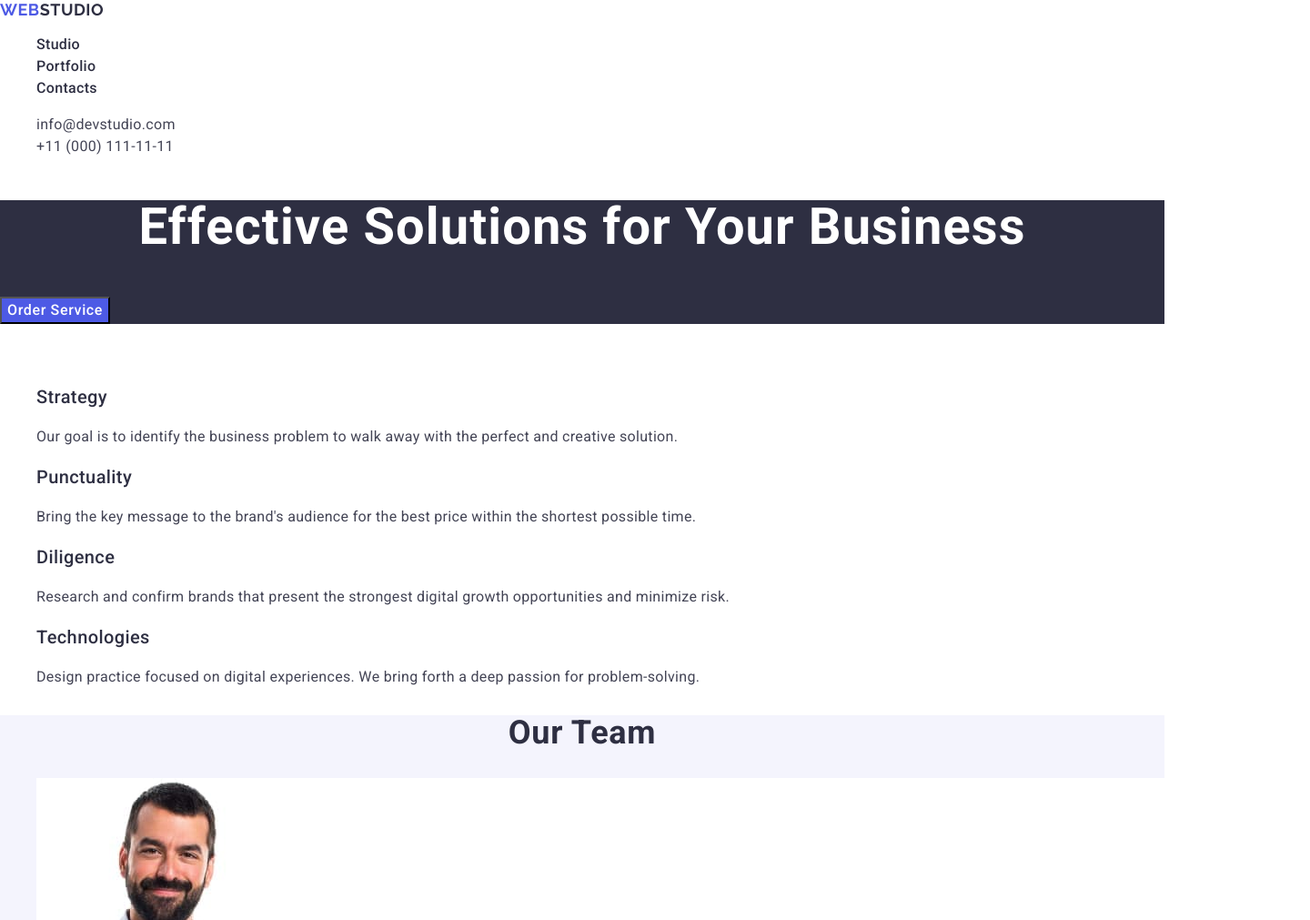
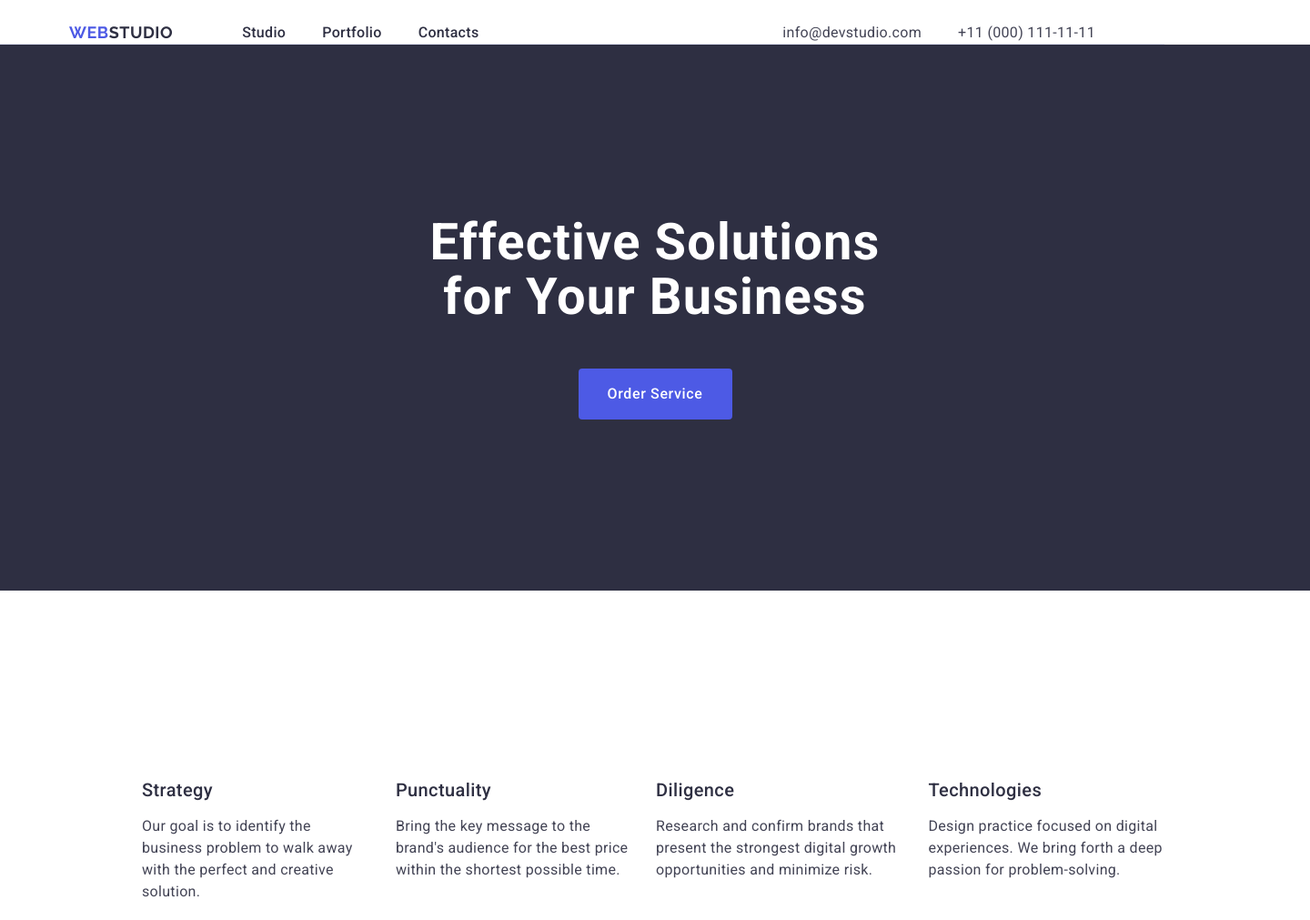
Before and after one commit to DashaTsumal/DashaTsumal-goit-markup-hw-02, a plain HTML site: page index.html in a window 1280 px wide. Shown: the top 1011 px of the page at 91% size, 1440 px wide, since content can reach past the window. Drawn offline with nearby package versions, Linux system fonts and the light colour scheme.

Commit message:
div about us

```diff
--- a/css/styles.css
+++ b/css/styles.css
@@ -2,14 +2,44 @@ body{
     font-family: 'Roboto', sans-serif;
     color: #434455;
     background-color: #fff;
+    min-height: 100vh;
+    display: flex;
+    flex-direction: column;
 }
+
 a{
     text-decoration: none;
 }
 
+
 ul{
     list-style: none;
+    padding: 0;
+    margin: 0;
 }
+
+.container{
+width: 1158px;
+padding-left: 15px;
+padding-right: 15px;
+margin: 0 auto;
+}
+
+.navigation{
+    display: flex;
+    align-items: center;
+}
+
+.header-container{
+display: flex;
+align-items: center;
+}
+
+.page-header{
+    border-bottom: 1px solid #e7e9fc;
+}
+
+
 .logo {
     font-family: "Raleway", sans-serif;
     font-weight: 700;
@@ -18,10 +48,18 @@ ul{
     letter-spacing: 0.03em;
     text-transform: uppercase;
     color: #4D5AE5;
+    margin-right: 76px;
+    padding-top: 24px;
 }
 
 .logo-part {
     color: #2E2F42;
+}
+
+.nav-list{
+    display: flex;
+    gap: 40px;
+    padding-top: 24px;
 }
 
 .nav-link {
@@ -31,6 +69,8 @@ ul{
         line-height: 1.5;
         letter-spacing: 0.02em;
         color: #2e2f42;
+        padding-top: 24px 0;
+        padding-bottom: 24px 0;
 }
 
 .nav-link:hover,
@@ -40,9 +80,14 @@ ul{
 
 .address {
     font-style: normal;
-
+margin-left: auto;
 }
 
+.adress-list{
+    display: flex;
+    gap:  40px;
+    padding-top: 24px;
+}
 .address-link {
 
             font-size: 16px;
@@ -57,6 +102,11 @@ ul{
 }
 .hero-section {
     background-color: #2e2f42;
+    width: 1440px;
+        height: 600px;
+        padding-top: 188px;
+        padding-bottom: 188px;
+
 }
 
 .hero-titel {
@@ -67,6 +117,10 @@ ul{
     letter-spacing: 0.02em;
     text-align: center;
     color: #fff;
+    max-width: 496px;
+    box-sizing: content-box;
+    margin: 0 auto;
+    padding-bottom: 48px;
 }
 
 .hero-button {
@@ -77,7 +131,13 @@ ul{
         letter-spacing: 0.04em;
         color: #fff;
         background: #4d5ae5;
-        cursor: pointer
+        cursor: pointer;
+        border-radius: 4px;
+            display: block;
+            border: none;
+            height: 56px;
+            min-width: 169px;
+            margin: 0 auto;
         }
 
 
@@ -94,16 +154,27 @@ color: #fff;
 
 .about-us {
 color: #fff;
+width: 1440px;
+height: 732px;
+padding-top: 120px;
+padding-bottom: 120px;
 }
 
+.text-box{
+gap: 24px;
+display: flex;
+}
 
-
+.box-benefit{
+    width: calc((100%-72px)/4);
+}
 .benefit-titel {
            font-weight: 500;
         font-size: 20px;
         line-height: 1.2;
         letter-spacing: 0.02em;
         color: #2e2f42;
+        margin-bottom: 8px;
 }
 
 .benefit-text {
--- a/index.html
+++ b/index.html
@@ -15,53 +15,61 @@
     <link rel="stylesheet" href="./css/styles.css">
 </head>
 <body>
-    <header>
+    <header class="page-header">
+             <div class="container header-container "  >
 
-      <nav>
+
+      <nav class="navigation">
 
         <a class="logo" href="./index.html">Web<span class="logo-part">Studio</span></a>
-        <ul>
+        <ul class="nav-list">
             <li><a class="nav-link" href="./index.html">Studio</a></li>
             <li><a class="nav-link" href="">Portfolio</a></li>
             <li><a class="nav-link" href="">Contacts</a></li>
         </ul>
       </nav>
       <address class="address">
-        <ul>
+        <ul class="adress-list">
             <li><a class="address-link" href="mailto:info@devstudio.com">info@devstudio.com</a> </li>
             <li><a class="address-link" href="tel:+110001111111">+11 (000) 111-11-11</a></li>
 
       </ul>
     </address>
+    </div>
     </header>
     <main>
+
         <section class="hero-section">
+            <div class="container">
             <h1 class="hero-titel">Effective Solutions for Your Business</h1>
             <button class="hero-button" type="button">Order Service</button>
+    </div>
         </section>
         <section class="about-us">
+            <div class="container">
             <h2 class="visually-hidden">About us</h2>
-            <ul>
-            <li>
+            <ul class="text-box">
+            <li class="box-benefit">
                 <h3 class="benefit-titel">Strategy</h3>
                 <p class="benefit-text">Our goal is to identify the business problem to walk away with the perfect and creative solution.</p>
             </li>
 
-            <li>
+            <li class="box-benefit">
                 <h3 class="benefit-titel">Punctuality</h3>
                 <p class="benefit-text">Bring the key message to the brand's audience for the best price within the shortest possible time.</p>
             </li>
 
-            <li>
+            <li class="box-benefit">
                 <h3 class="benefit-titel">Diligence</h3>
                 <p class="benefit-text">Research and confirm brands that present the strongest digital growth opportunities and minimize risk.</p>
             </li>
 
-            <li>
+            <li class="box-benefit">
                 <h3 class="benefit-titel">Technologies</h3>
                 <p class="benefit-text">Design practice focused on digital experiences. We bring forth a deep passion for problem-solving.</p>
             </li>
             </ul>
+            </div>
         </section>
         <section class="section-team">
             <h2 class="section-titel">Our Team</h2>
```
